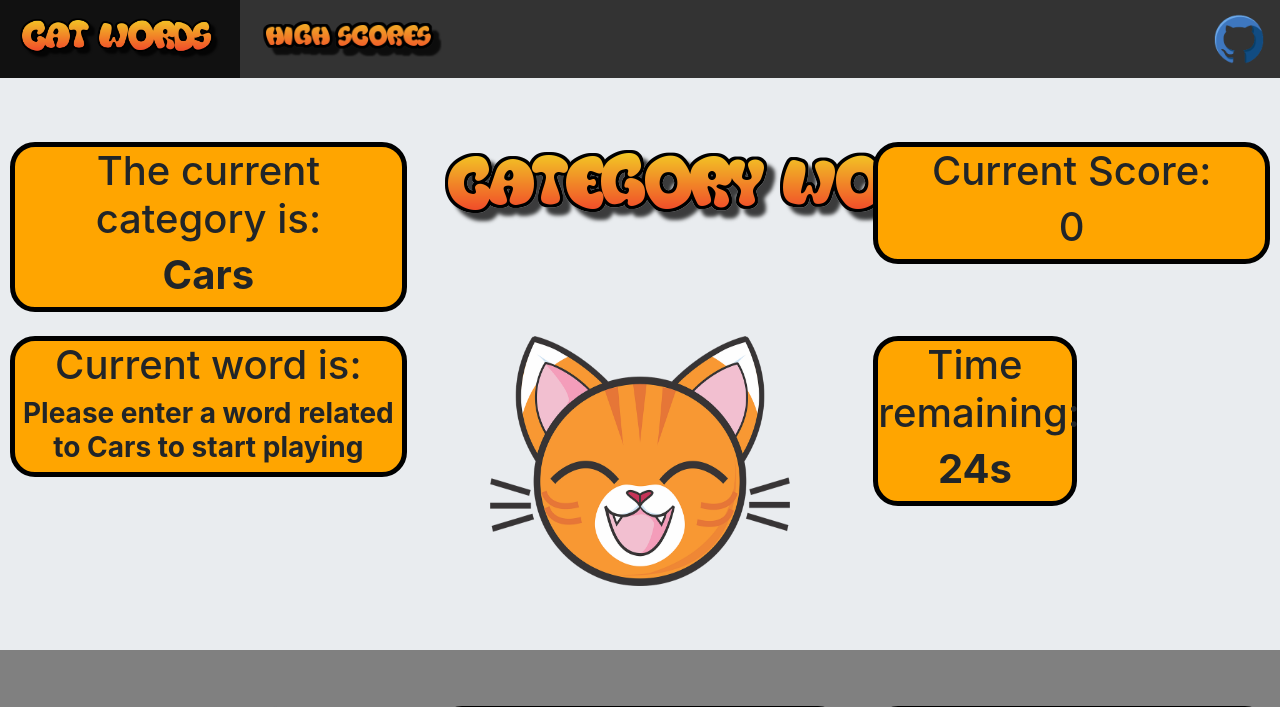
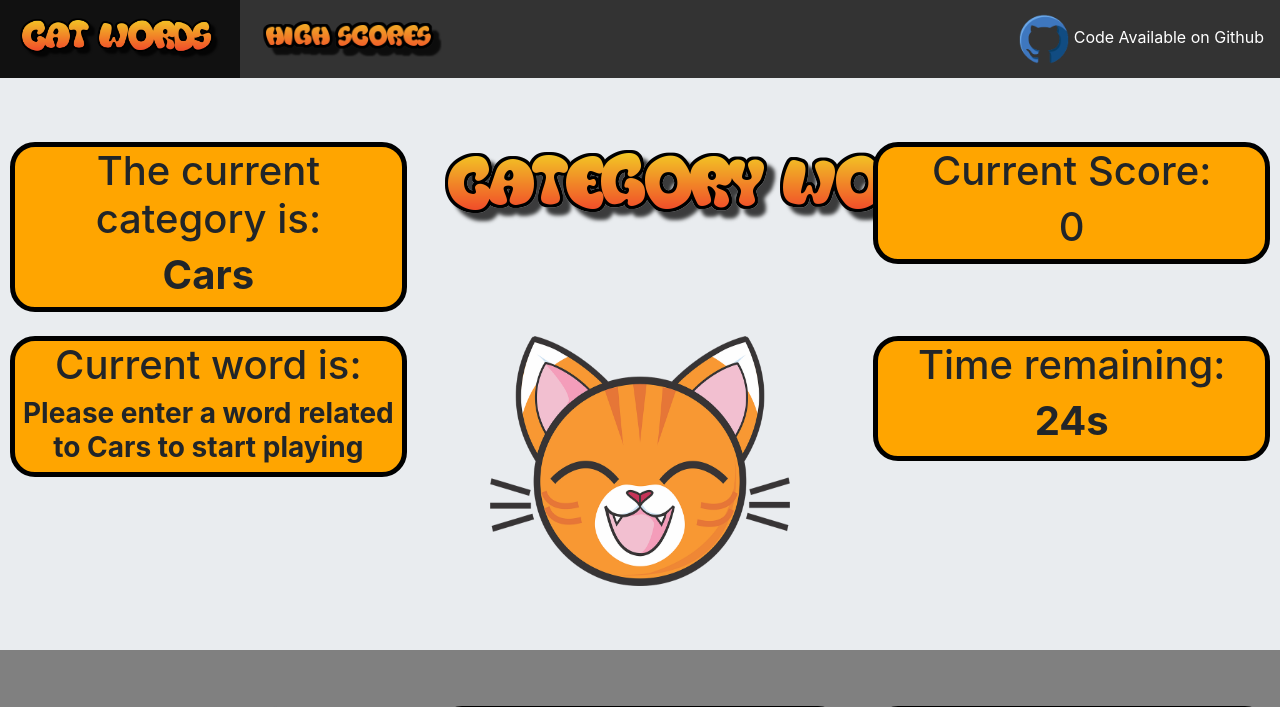
Before and after one commit to jclarkGRC/django-cat-words, a Django app: page /game/play/ in a window 1280 px wide. Shown: the top 707 px of the page. Run offline with Django 3.2, Linux system fonts and the light colour scheme; data comes from the database, SQL or seed files in the repository; both versions use the stored data as it was after the commit; some libraries are stand-ins or nearby versions.

Commit message:
updated top nav to include github link

```diff
--- a/game/static/game/style.css
+++ b/game/static/game/style.css
@@ -97,7 +97,6 @@ li a:hover.topNav {
   background-color: orange;
   margin-right: 10px;
   min-height: 50%;
-  width: 50%
 }
 
 #currentWord {
--- a/game/templates/game/topnav.html
+++ b/game/templates/game/topnav.html
@@ -3,5 +3,5 @@
 <ul class="topNav">
   <li class="topNav"><a class="topNav" href="{% url 'game:index' %}"><img class="textLogo" src="{% static 'game/images/catWordsText.png' %}"></a></li>
   <li class="topNav"><a class="topNav" href="{% url 'game:scores' %}"><img class="textLogo" src="{% static 'game/images/highScoreText.png' %}"></a></li>
-  <li style="float:right" class="topNav"><a class="topNav" href="https://github.com/jclarkGRC/django-cat-words"><img class="textLogo" src="{% static 'game/images/githubIcon.png' %}"></a></li>
+  <li style="float:right" class="topNav"><a class="topNav" href="https://github.com/jclarkGRC/django-cat-words"><img class="textLogo" src="{% static 'game/images/githubIcon.png' %}">&nbsp;Code Available on Github</a></li>
 </ul>
```
Also changed, not shown: db.sqlite3.
